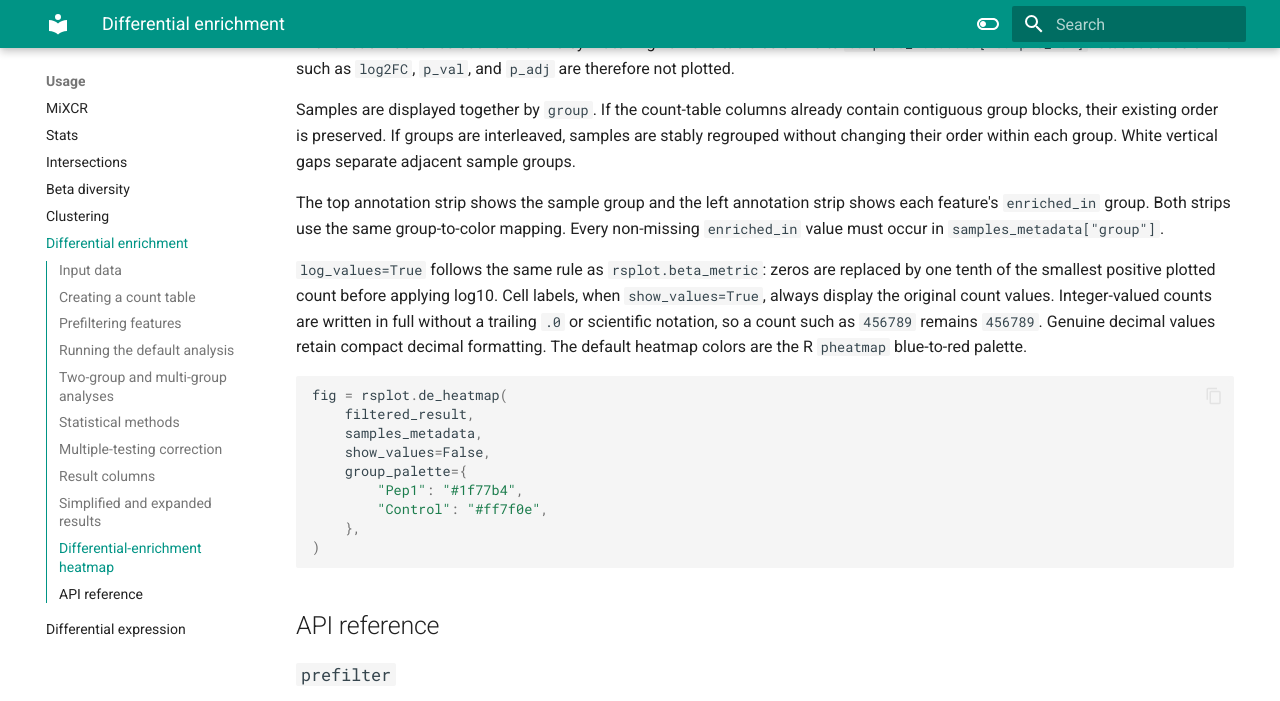
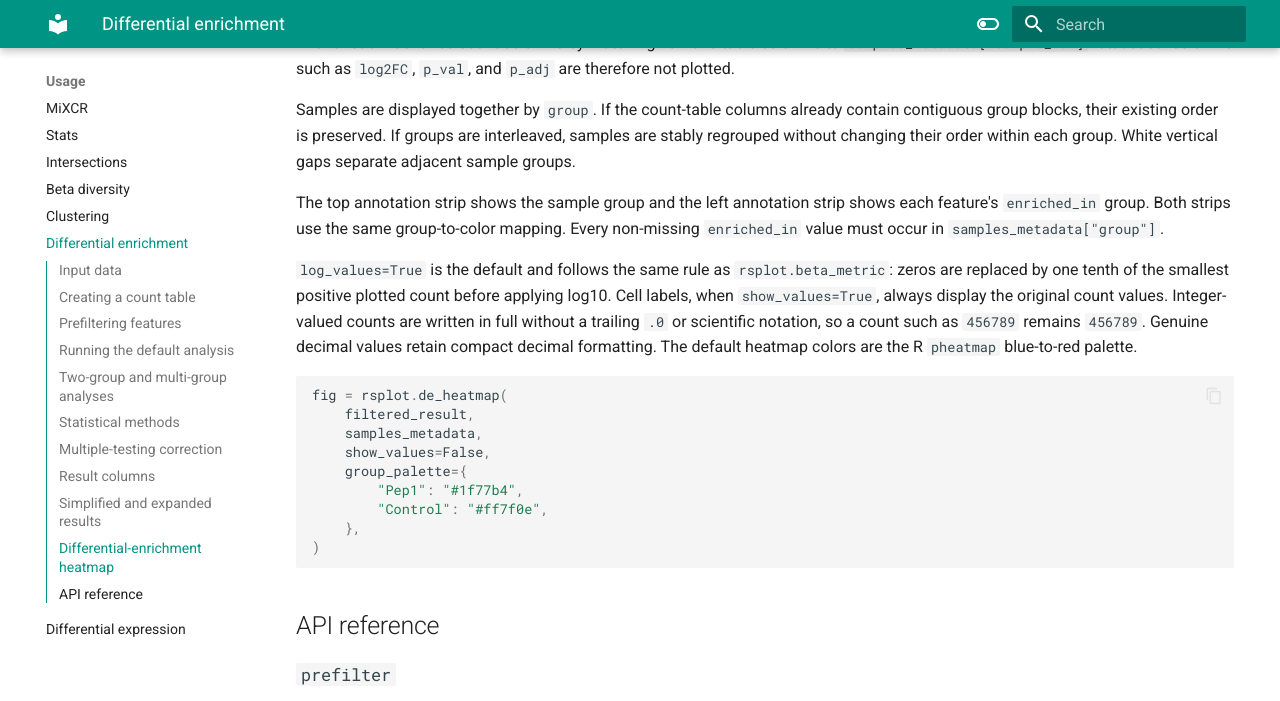
Before and after one commit to mmjmike/repseq, an MkDocs documentation site: the page built from docs/usage_diff_enrichment.md, in a window 1280 px wide and 900 px high, scrolled down 8064 px, cut to the strip 0-701 px from the top of the window. Built offline with MkDocs 1.6.1 and Material for MkDocs 9.7.7, drawn with Linux system fonts in a browser that asks for light colours.

```diff
--- a/docs/usage_diff_enrichment.md
+++ b/docs/usage_diff_enrichment.md
@@ -381,7 +381,8 @@
 mapping. Every non-missing `enriched_in` value must occur in
 `samples_metadata["group"]`.
 
-`log_values=True` follows the same rule as `rsplot.beta_metric`: zeros are
+`log_values=True` is the default and follows the same rule as
+`rsplot.beta_metric`: zeros are
 replaced by one tenth of the smallest positive plotted count before applying
 log10. Cell labels, when `show_values=True`, always display the original count
 values. Integer-valued counts are written in full without a trailing `.0` or
```
Also changed, not shown: 1 other file.
